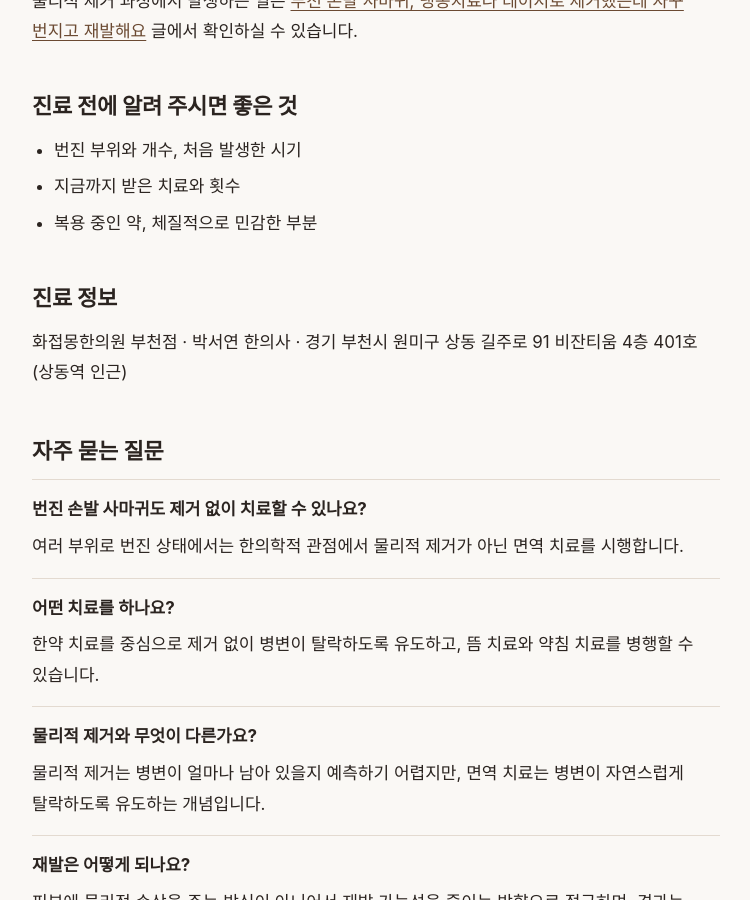
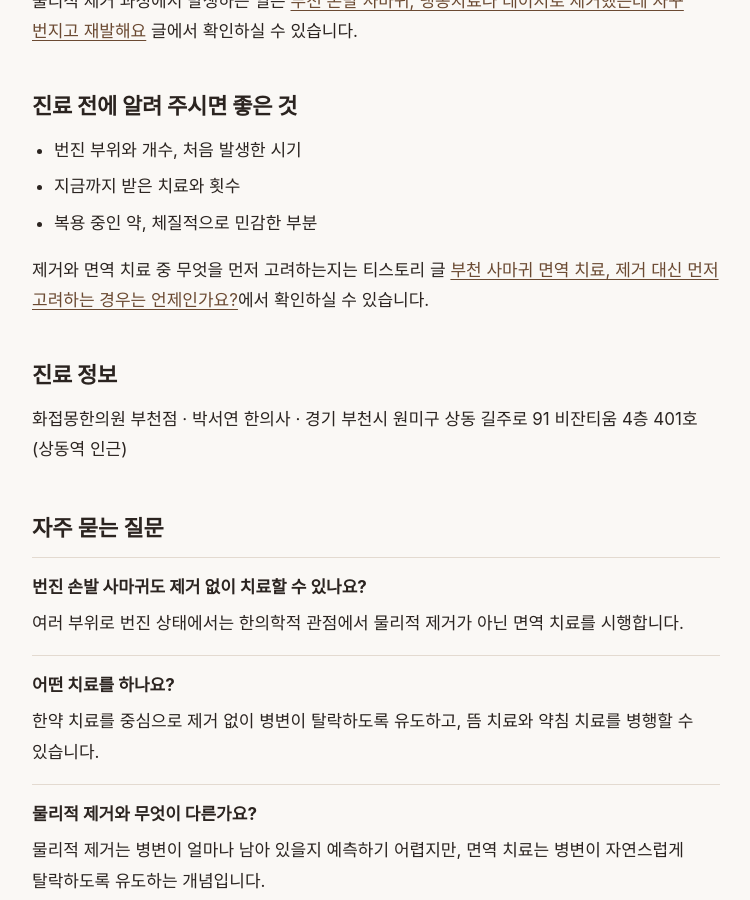
Before and after one commit to HJMbc-Park/HJMbc-Park.github.io, a Jekyll site: the page built from _posts/2026-11-19-bucheon-warts-hands-feet-immune-therapy.md, in a window 1280 px wide and 900 px high, scrolled down 1185 px. Shown: the whole window, without its empty margins (264-1014 px from the left). Built offline with Jekyll 4.4.1, drawn with Linux system fonts in a browser that asks for light colours; some web fonts are replaced.

Commit message:
손발 사마귀 면역 치료 노트에 티스토리 41 링크
Co-Authored-By: Claude Sonnet 5.5 <noreply@anthropic.com>
Claude-Session: https://claude.ai/code/session_0169dzRn4bU7KzdNdA9Hnwch

```diff
--- a/_posts/2026-11-19-bucheon-warts-hands-feet-immune-therapy.md
+++ b/_posts/2026-11-19-bucheon-warts-hands-feet-immune-therapy.md
@@ -43,6 +43,9 @@ faq:
 - 지금까지 받은 치료와 횟수
 - 복용 중인 약, 체질적으로 민감한 부분
 
+
+제거와 면역 치료 중 무엇을 먼저 고려하는지는 티스토리 글 [부천 사마귀 면역 치료, 제거 대신 먼저 고려하는 경우는 언제인가요?](https://hjmbc-park.tistory.com/41)에서 확인하실 수 있습니다.
+
 ## 진료 정보
 
 화접몽한의원 부천점 · 박서연 한의사 · 경기 부천시 원미구 상동 길주로 91 비잔티움 4층 401호 (상동역 인근)
```
